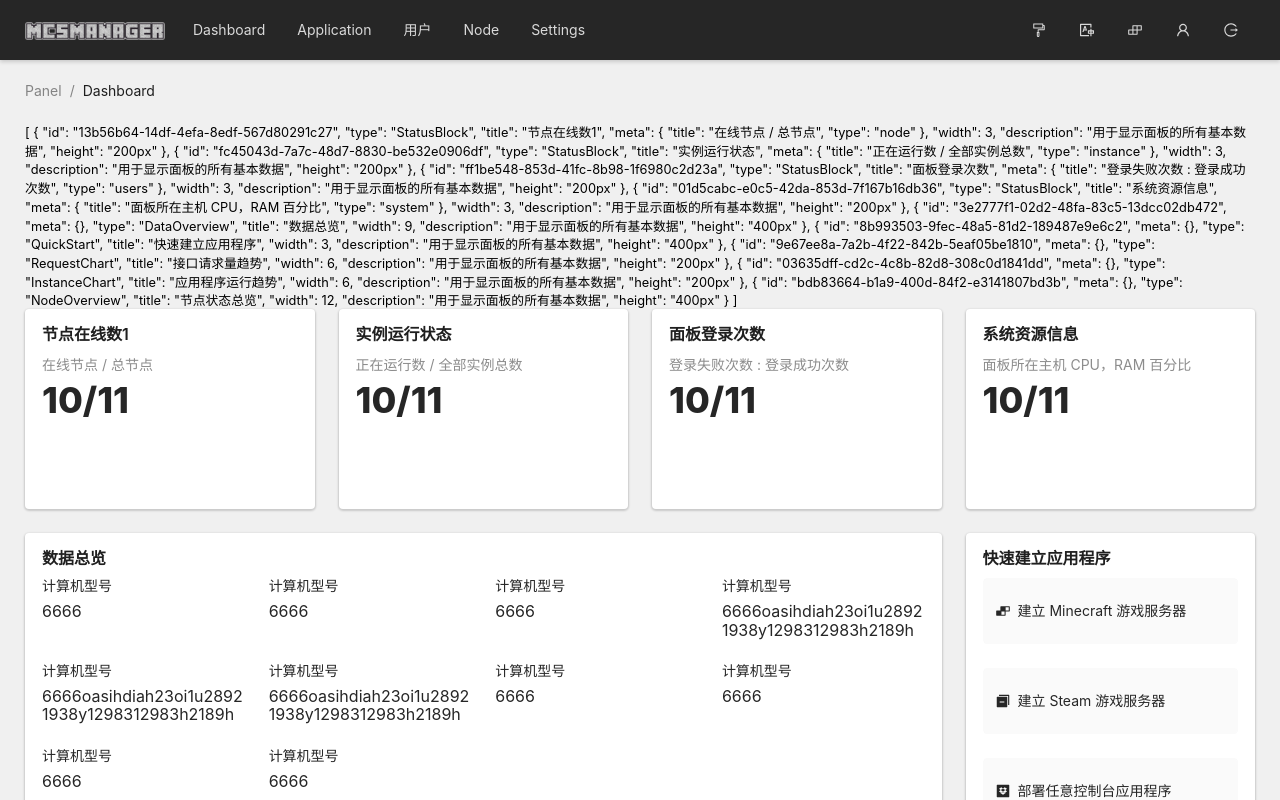
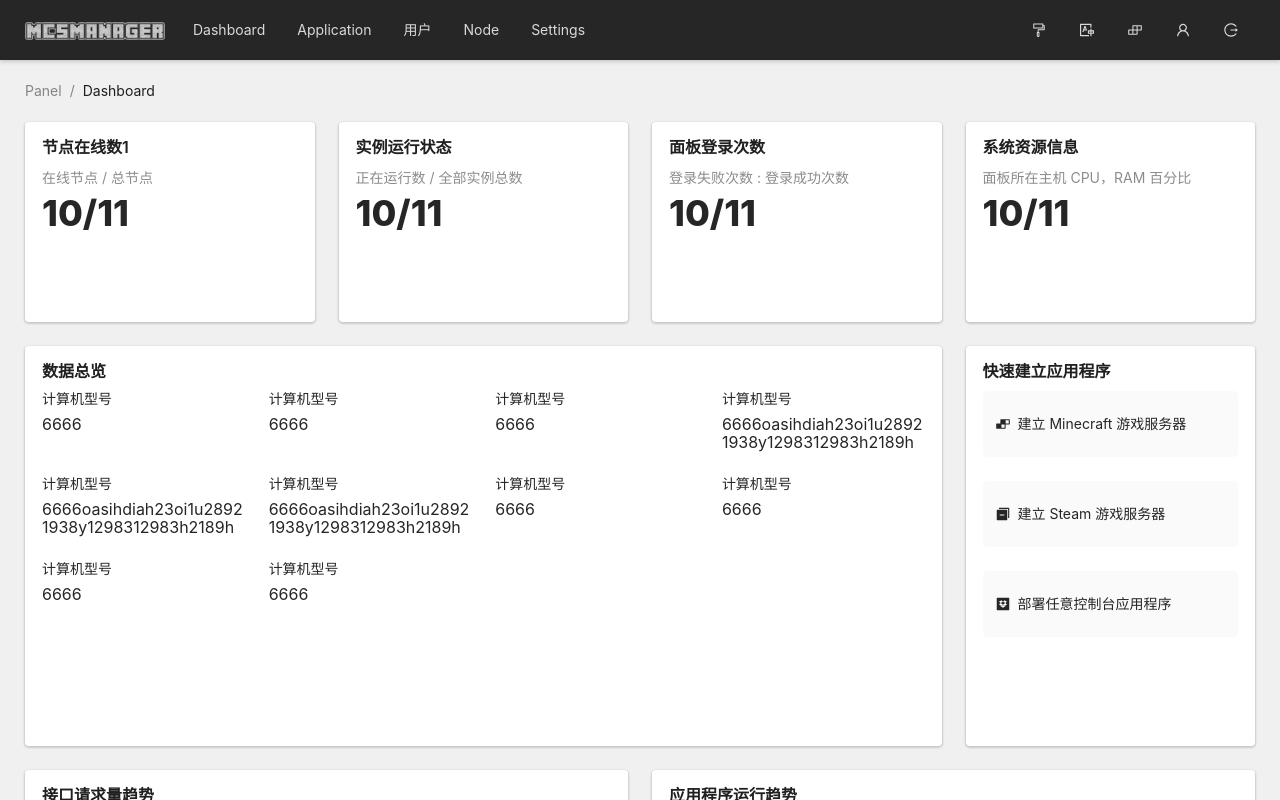
Before and after one commit to jgc9527/MCSM10-DEV-DOCS, a Vue app: page /login in a window 1280 px wide. Built offline with nearby package versions, Linux system fonts and the light colour scheme.

Commit message:
Feat: 删除调试代码

```diff
--- a/src/views/LayoutContainer.vue
+++ b/src/views/LayoutContainer.vue
@@ -35,8 +35,6 @@ const {
     <!-- 新增卡片对话框 -->
     <NewCardList v-if="containerState.isDesignMode" ref="newCardList">
     </NewCardList>
-
-    <small>{{ computedLayout }}</small>
 
     <a-row
       :class="{ 'row-order-mode': containerState.isDesignMode }"
```
